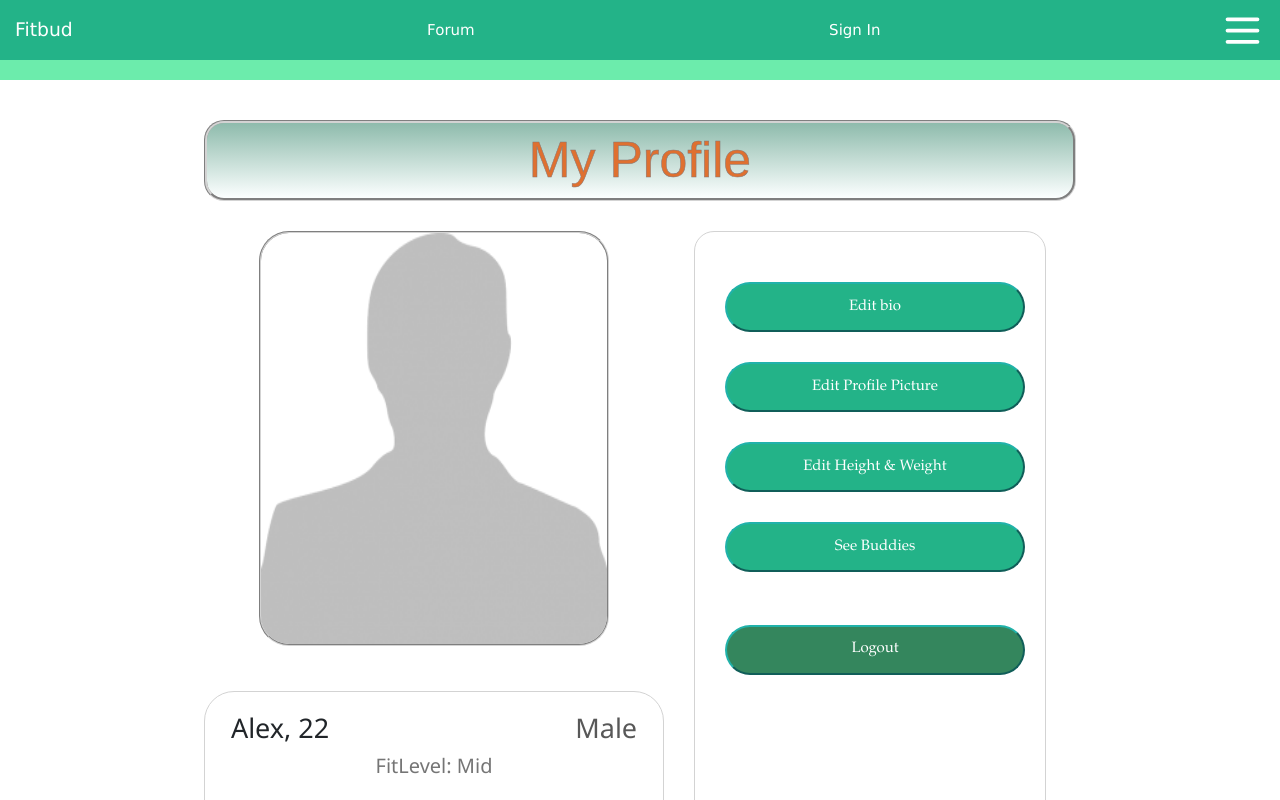
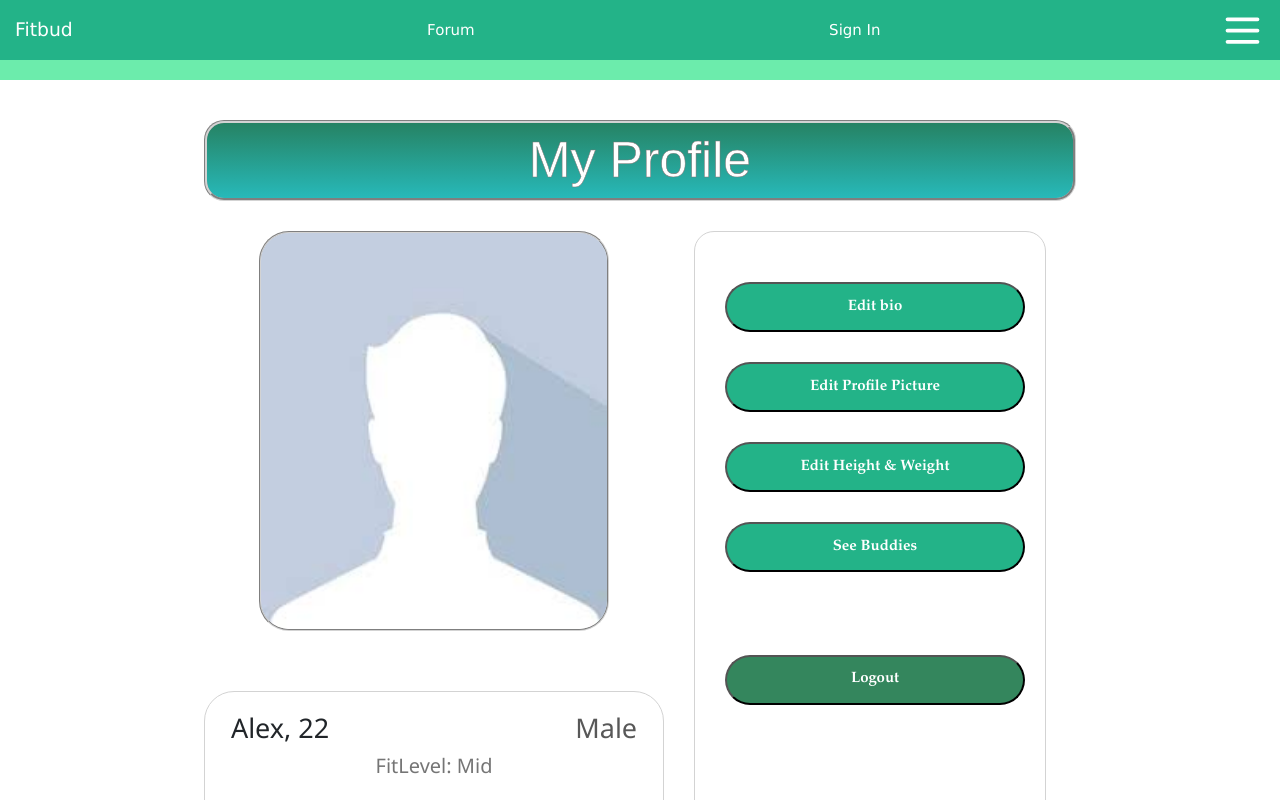
Before and after one commit to CUNYTechPrep/project-starter, a React (Create React App) app in the folder client/: page /profile in a window 1280 px wide. Shown: the top 800 px of the page. Built offline with nearby package versions, Linux system fonts and the light colour scheme.

Commit message:
Made Profile Page a little prettier

```diff
--- a/client/src/components/Profile/ProfilePage.js
+++ b/client/src/components/Profile/ProfilePage.js
@@ -25,35 +25,38 @@ function ProfilePage(props) {
             <div style={{border:'1px solid lightgray', borderRadius: 20, borderStyle: "groove",
                   margin: 30, paddingTop: 50, paddingBottom: 100, textAlign: "center", flexShrink: 1,  flexGrow: 1, justifyContent: "start"}}>
               <div style={{marginBottom: 30, borderRadius: 30}}>
-                <button className="button-login" style={{marginLeft: 30, height: 50, width: 300, borderRadius: 30}}>
+                <button className="button-edits" style={{marginLeft: 30, height: 50, width: 300, borderRadius: 30}}>
                   Edit bio
                 </button>
               </div>
               <div style={{marginBottom: 30, borderRadius: 30}}>
-                <button className="button-login" style={{marginLeft: 30, height: 50, width: 300, borderRadius: 30}}>
+                <button className="button-edits" style={{marginLeft: 30, height: 50, width: 300, borderRadius: 30}}>
                   Edit Profile Picture
                 </button>
               </div>
               <div style={{marginBottom: 30, borderRadius: 30}}>
-                <button className="button-login" style={{marginLeft: 30, height: 50, width: 300, borderRadius: 30}}>
+                <button className="button-edits" style={{marginLeft: 30, height: 50, width: 300, borderRadius: 30}}>
                   Edit Height & Weight
                 </button>
               </div>
               <div style={{marginBottom: 30, borderRadius: 30}}>
-                <button className="button-login" style={{marginLeft: 30, height: 50, width: 300, borderRadius: 30}}>
+                <button className="button-edits" style={{marginLeft: 30, height: 50, width: 300, borderRadius: 30}}>
                   See Buddies
                 </button>
               </div>
               <br></br>
               <div style={{borderRadius: 30}}>
-                <button className="button-login" style={{marginLeft: 30, backgroundColor: '#34865D',
-                  height: 50, width: 300, borderRadius: 30}}>
+                <button className="button-edits" style={{marginLeft: 30, backgroundColor: '#34865D',
+                  height: 50, width: 300, borderRadius: 30, marginTop: 30}}>
                   Logout
                 </button>
               </div>
             </div>
           </div>
+          <div style={{marginTop: 40, float: "right", marginBottom: 10, color: "lightgray"}}>
+                @Fitbud
           </div>
+        </div>
       </div>
   );
 }
--- a/client/src/components/Profile/ProfilePic.js
+++ b/client/src/components/Profile/ProfilePic.js
@@ -1,13 +1,13 @@
 import React from 'react';
 import 'w3-css/w3.css';
 import '../../css/ProfilePage.css';
-import Pic from '../../img/profile.png';
+import Pic from '../../img/unknown.jpg';
 
 function ProfilePic(props) {
   return (
       <div >
         <img className="profile-pictures" src={Pic}
-        style={{border: '2px groove lightgray', height: 415, width: 350, alignItems: "center",
+        style={{border: '2px groove lightgray', height: 400, width: 350, alignItems: "center",
         borderRadius: 30}}/>
       </div>
 
--- a/client/src/css/ProfilePage.css
+++ b/client/src/css/ProfilePage.css
@@ -11,11 +11,46 @@
   font-family: 'Montserrat', sans-serif;
   font-size: 50px;
   font-weight: 600px;
-  color: hsl(22, 73%, 53%);
+  color: hsl(0, 0%, 100%);
   -webkit-text-stroke: 0.5px rgb(129, 116, 116);
-  background: linear-gradient(#8ebbac, #fcffff);
+  background: linear-gradient(hsl(160, 55%, 33%), hsl(180, 65%, 44%));
+
 }
 
 .background {
   margin-bottom: 40px;
 }
+
+.button-edits {
+  position: relative;
+  overflow: hidden;
+  border-radius: 10%;
+  color: rgb(255, 255, 255);
+  margin-right: 20px;
+  font-family:'Garamond', sans-serif;
+  background-color:hsl(162, 67%, 42%);
+  font-weight: bold;
+}
+
+/* Used an online reference */
+.button-edits:after {
+  content: "";
+  position: absolute;
+  left: -210%;
+  width: 200%;
+  height: 200%;
+  background: linear-gradient(
+    to right, hsla(0, 0%, 100%, 0.314) 50%,
+              hsla(143, 72%, 7%, 0.129) 100%
+    );
+}
+
+/* when hovered, look at the after class */
+.button-edits:hover:after {
+  top: 0%;
+  left: 0%;
+  transition-property: top, left;
+  transition-duration: 0.7s, 0.7s;
+  transition-timing-function: ease-in-out;
+  color: goldenrod;
+}
--- a/client/src/pages/LoginPage.js
+++ b/client/src/pages/LoginPage.js
@@ -35,7 +35,8 @@ function LoginPage(props) {
       <div style={{ color: 'gray', paddingTop: 20 }}>OR</div>
       <div style={{ paddingTop: 20 }}>
         <button
-          style={{ backgroundColor: 'lightgray', borderRadius: 5 }}
+          style={{ backgroundColor: 'lightgray', borderRadius: 5
+          , marginBottom: 40  }}
           type="submit"
         >
           Sign in with <span className="blue">G</span>
@@ -46,6 +47,10 @@ function LoginPage(props) {
           <span className="red">e</span>
         </button>
       </div>
+      <div style={{float: "right", color: "#979797",
+        marginBottom: 10}}>
+        @Fitbud
+      </div>
     </div>
   );
 }
--- a/client/src/pages/SignUpPage.js
+++ b/client/src/pages/SignUpPage.js
@@ -4,7 +4,6 @@ import logo from '../img/dumbbell.png';
 import '../App.css';
 
 function SignUpPage(props) {
-  //Here if user is not registered, I will prompt user to go to SignUpPage.js
   return (
     <div>
       <div className="div-heading">
@@ -26,9 +25,10 @@ function SignUpPage(props) {
         </form>
       </div>
       <div style={{ color: 'gray', paddingTop: 20 }}>OR</div>
-      <div style={{ paddingTop: 20 }}>
+      <div style={{ paddingTop: 20}}>
         <button
-          style={{ backgroundColor: 'lightgray', borderRadius: 5 }}
+          style={{ backgroundColor: 'lightgray', borderRadius: 5
+          , marginBottom: 40  }}
           type="submit"
         >
           Sign Up with <span className="blue">G</span>
@@ -39,6 +39,10 @@ function SignUpPage(props) {
           <span className="red">e</span>
         </button>
       </div>
+      <div style={{float: "right", color: "#979797",
+        marginBottom: 10}}>
+        @Fitbud
+      </div>
     </div>
   );
 }
```
Also changed, not shown: client/src/img/profile.png (deleted), client/src/img/unknown.jpg (added).
